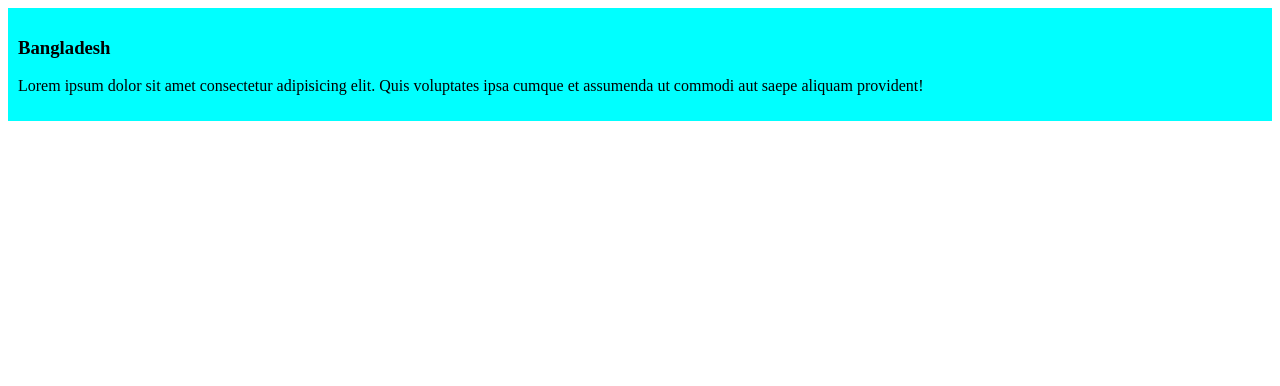
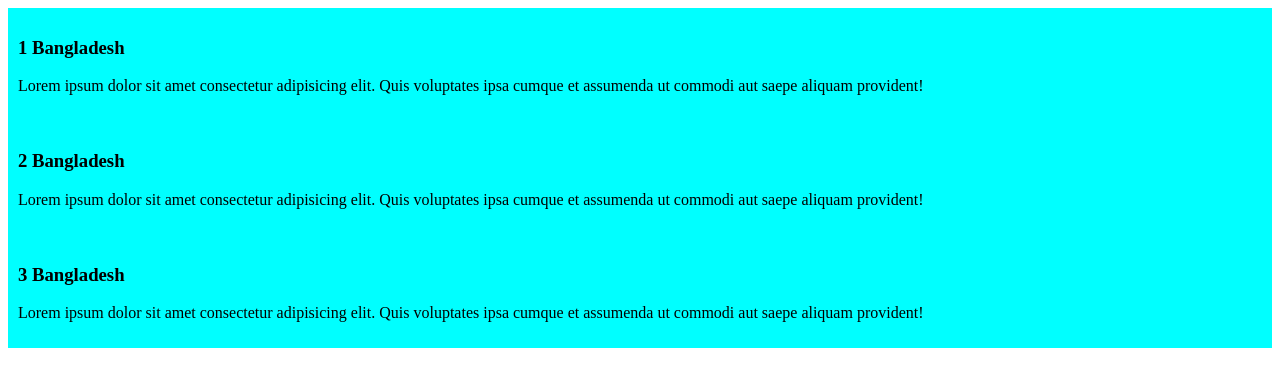
Before and after one commit to mdruman079/personal-website, a plain HTML site: page personal website/index.html in a window 1280 px wide. Drawn offline with Linux system fonts and the light colour scheme.

Commit message:
add second part

```diff
--- a/personal website/index.html
+++ b/personal website/index.html
@@ -8,7 +8,15 @@
 </head>
 <body>
     <div>
-        <h3>Bangladesh</h3>
+        <h3>1 Bangladesh</h3>
+    <p>Lorem ipsum dolor sit amet consectetur adipisicing elit. Quis voluptates ipsa cumque et assumenda ut commodi aut saepe aliquam provident!</p>
+    </div>
+    <div>
+        <h3>2 Bangladesh</h3>
+    <p>Lorem ipsum dolor sit amet consectetur adipisicing elit. Quis voluptates ipsa cumque et assumenda ut commodi aut saepe aliquam provident!</p>
+    </div>
+    <div>
+        <h3>3 Bangladesh</h3>
     <p>Lorem ipsum dolor sit amet consectetur adipisicing elit. Quis voluptates ipsa cumque et assumenda ut commodi aut saepe aliquam provident!</p>
     </div>
 </body>
```
